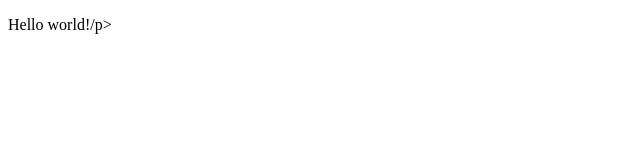
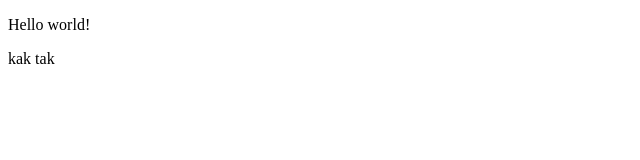
Before and after one commit to BINNI-PYX/test, a plain HTML site: page index.html in a window 1280 px wide. Shown: the full height of the page, 0-640 px from the left. Drawn offline with Linux system fonts and the light colour scheme.

Commit message:
VOT TAK VOT

```diff
--- a/index.html
+++ b/index.html
@@ -6,6 +6,7 @@
     <title>Document</title>
 </head>
 <body>
-    <p>Hello world!/p>
+    <p>Hello world!</p>
+    kak tak
 </body>
 </html>
```
